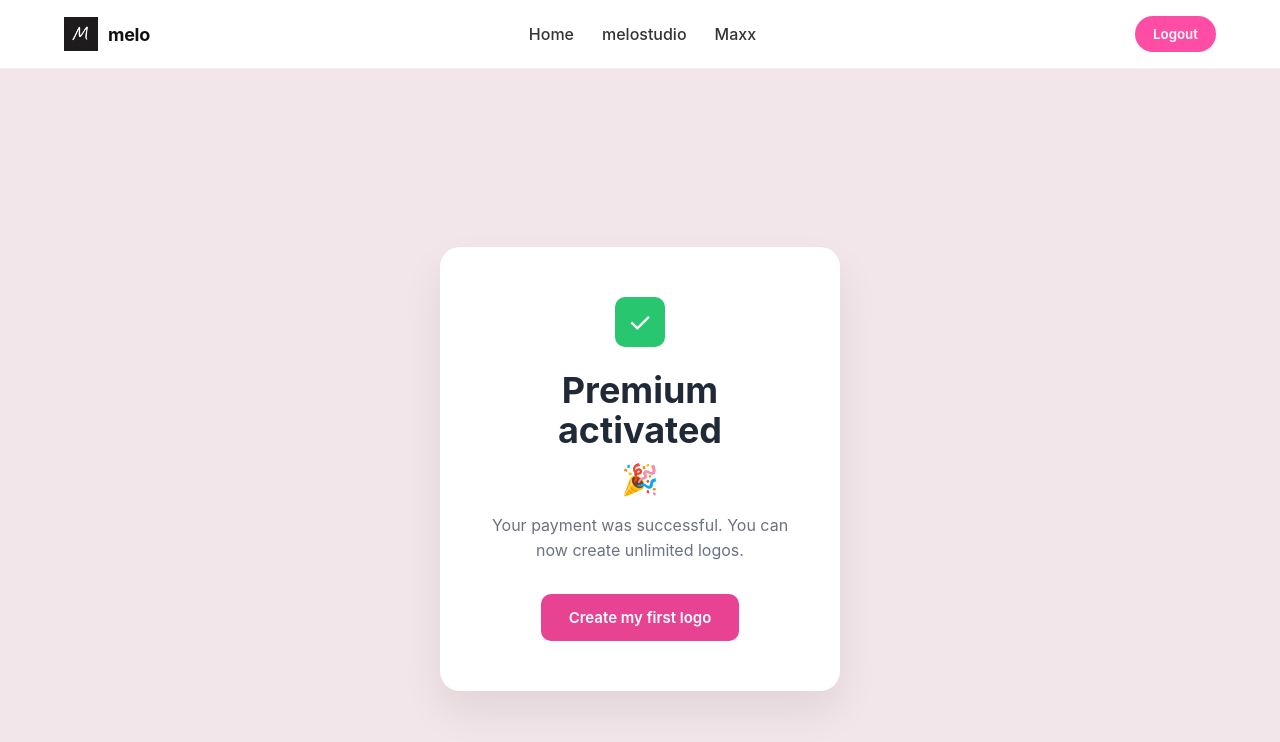
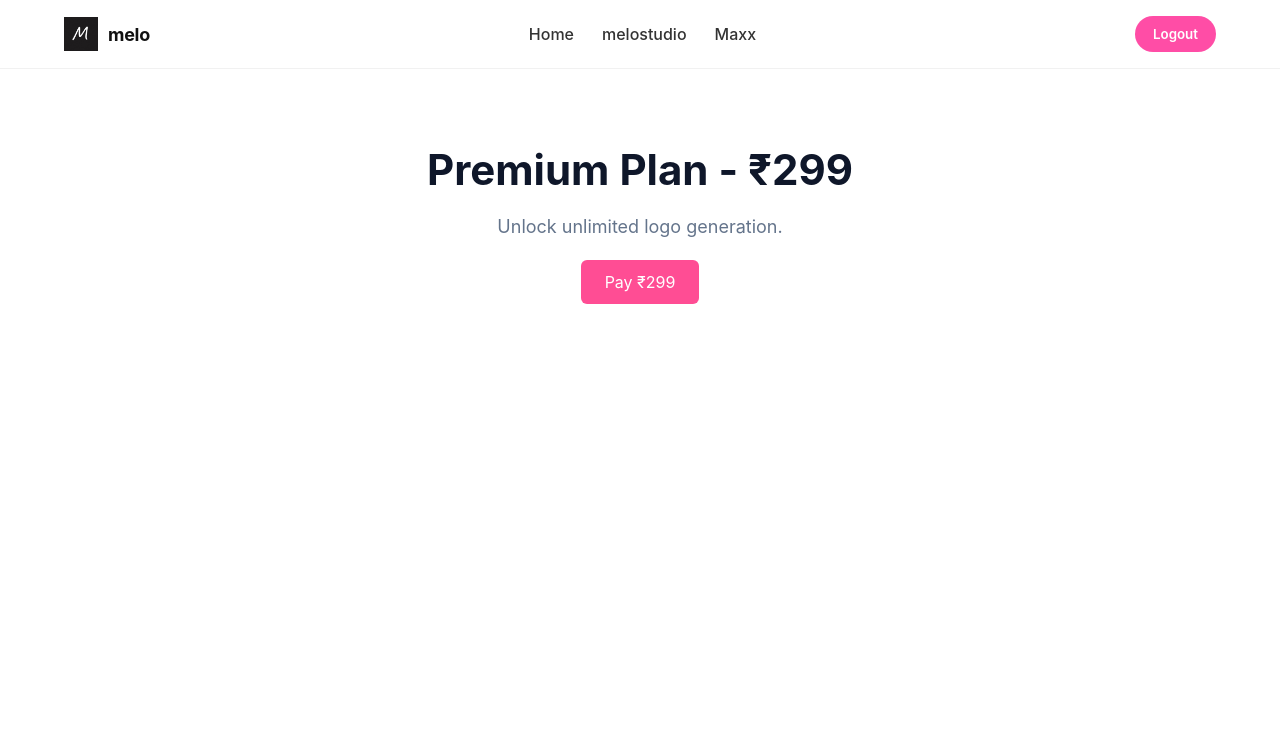
Before and after one commit to Tanishq-vhd/Melo-Logo-Studio-Clean, a React (Create React App) app in the folder frontend/: page /payment in a window 1280 px wide. Before the commit this address led to /payment-success. Shown: the top 742 px of the page. Built offline with nearby package versions, Linux system fonts and the light colour scheme; no server answers; sample sign-in values are in the browser's storage.

Commit message:
Refactor Payment component to improve loading state handling and update navigation logic

```diff
--- a/frontend/src/pages/Payment.jsx
+++ b/frontend/src/pages/Payment.jsx
@@ -1,9 +1,10 @@
-import { useEffect } from "react";
+import { useEffect, useState } from "react";
 import { useNavigate } from "react-router-dom";
 import { auth } from "../firebase";
 
 export default function Payment() {
   const navigate = useNavigate();
+  const [loading, setLoading] = useState(true);
 
   const API_URL =
     process.env.REACT_APP_API_URL || "https://melo-logo-studio.onrender.com";
@@ -18,31 +19,67 @@ export default function Payment() {
       }
 
       try {
+        const token = await user.getIdToken();
+
         const res = await fetch(
-          `${API_URL}/api/payment/check-status/${user.email}`
+          `${API_URL}/api/payment/check-status`,
+          {
+            headers: {
+              Authorization: `Bearer ${token}`,
+            },
+          }
         );
 
         const data = await res.json();
 
         if (data.success && data.isPremium) {
-          navigate("/payment-success");
+          // Already premium
+          navigate("/success");
         } else {
-          navigate("/payment-success");
-          // Since you already paid and DB shows isPremium true,
-          // we directly redirect instead of showing payment page.
+          // Not premium → show payment page
+          setLoading(false);
         }
+
       } catch (err) {
         console.error("Status check failed:", err);
-        navigate("/payment-success");
+        setLoading(false);
       }
     };
 
     checkPremium();
   }, [navigate, API_URL]);
 
+  if (loading) {
+    return (
+      <div style={{ padding: "40px", textAlign: "center" }}>
+        <h2>Checking subscription...</h2>
+      </div>
+    );
+  }
+
   return (
     <div style={{ padding: "40px", textAlign: "center" }}>
-      <h2>Checking subscription...</h2>
+      <h2>Premium Plan - ₹299</h2>
+      <p>Unlock unlimited logo generation.</p>
+
+      {/* Add Razorpay button here */}
+      <button
+        style={{
+          padding: "12px 24px",
+          backgroundColor: "#ff4d94",
+          color: "white",
+          border: "none",
+          borderRadius: "6px",
+          cursor: "pointer",
+          fontSize: "16px",
+        }}
+        onClick={() => {
+          // Trigger Razorpay flow here
+          console.log("Start Razorpay Payment");
+        }}
+      >
+        Pay ₹299
+      </button>
     </div>
   );
 }
```
